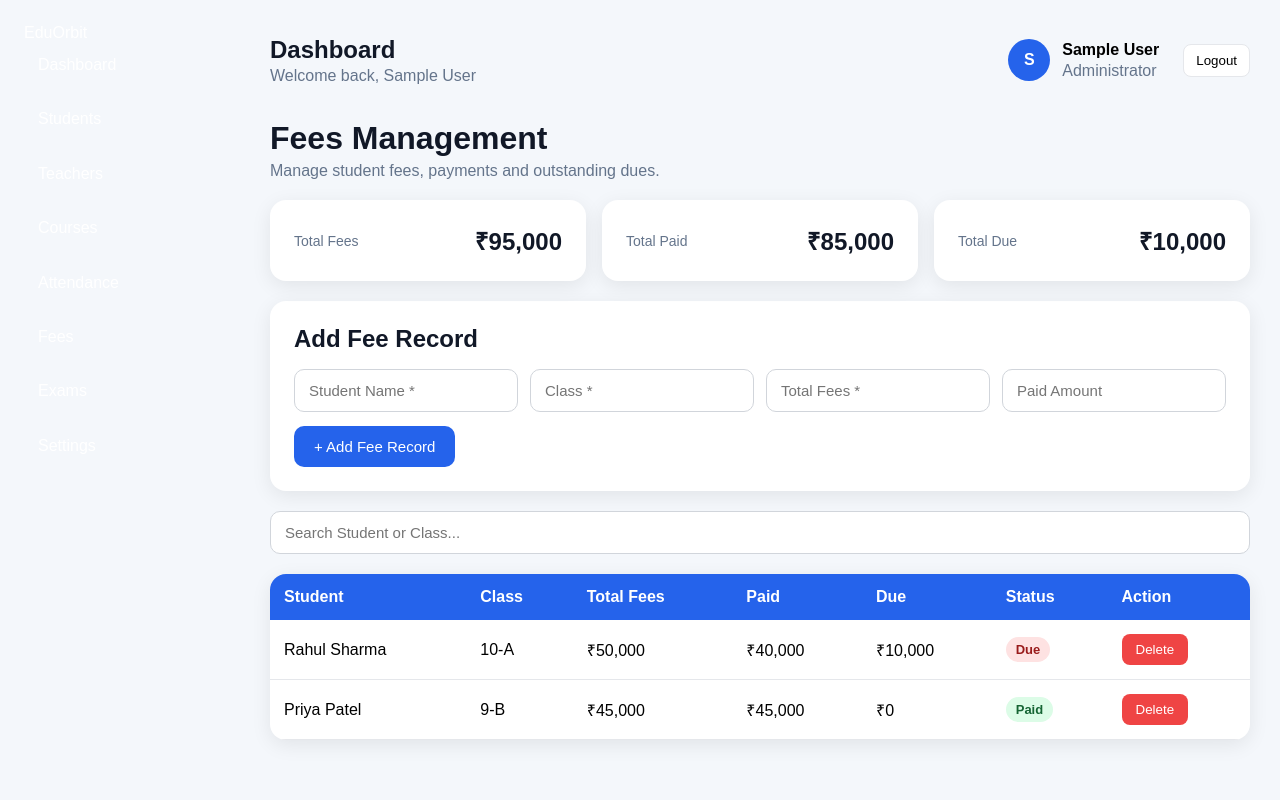
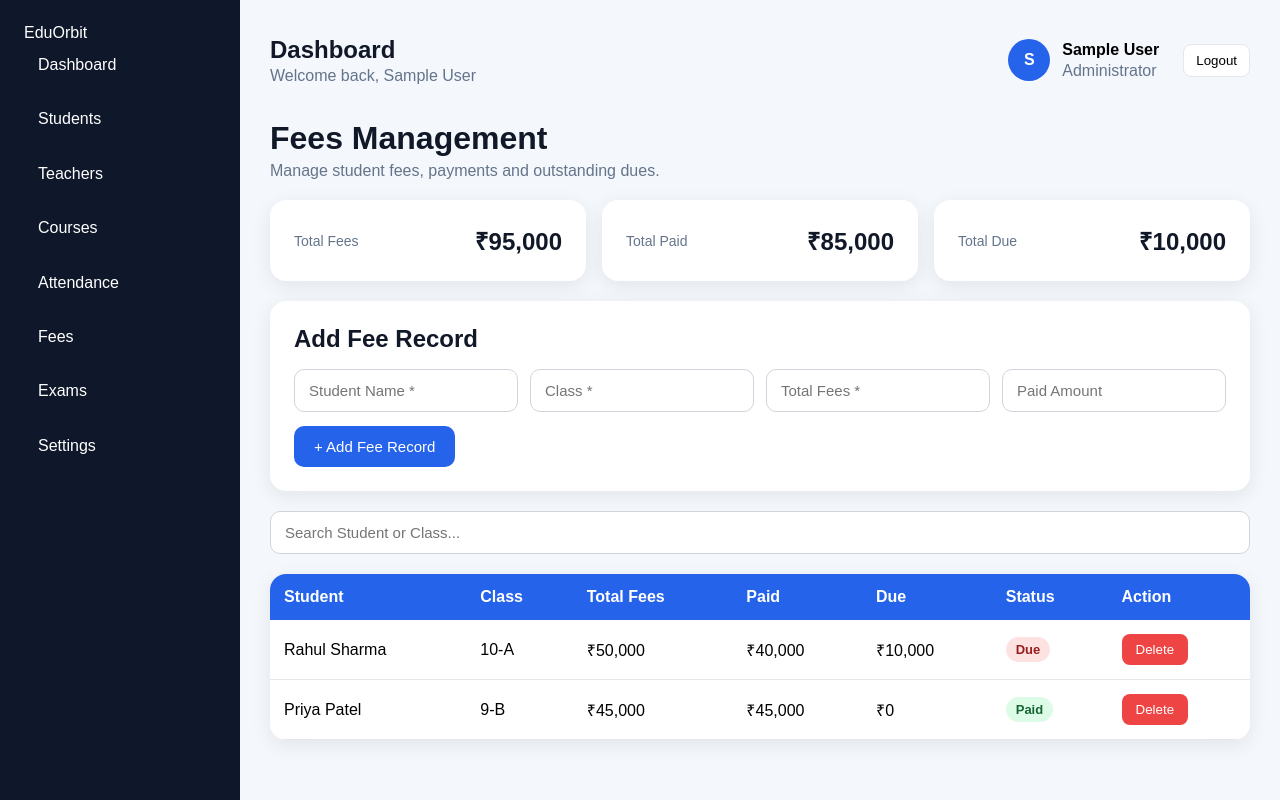
Before and after one commit to eduorbitapp-bot/Eduorbit-mvp, a React (Vite) app: page /fees in a window 1280 px wide. Built offline with nearby package versions, Linux system fonts and the light colour scheme; sample sign-in values are in the browser's storage.

Commit message:
Restore sidebar background

```diff
--- a/src/App.css
+++ b/src/App.css
@@ -102,7 +102,7 @@ body{
 
 .sidebar{
   width:240px;
-  background:#f4f7fb;
+  background:#0f172a;
   color:#fff;
   padding:24px;
 }
```
